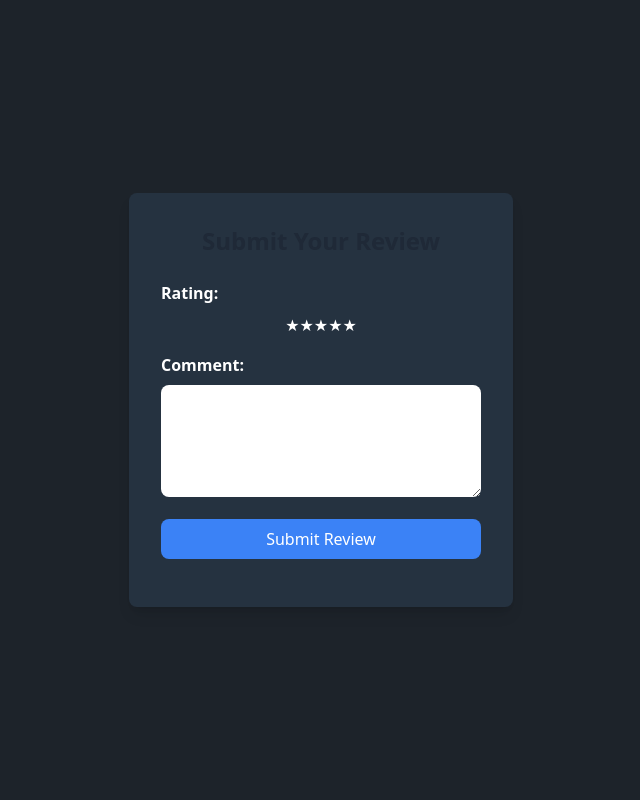
After one commit to depressedKarimul/cse311, a PHP site: page /review.php?course_id=1 in a window 1280 px wide. The commit adds this page. Shown: the whole page, without its empty margins (319-959 px from the left). Run offline with PHP 8.4, Linux system fonts and the light colour scheme; the visitor is signed in with stand-in values (Sample User, id 1); some libraries are stand-ins or nearby versions.

Commit message:
Enable students to submit reviews for courses.

```diff
--- /dev/null
+++ b/review.php
@@ -0,0 +1,101 @@
+<?php
+
+session_start();
+include('database.php');
+
+// Ensure the user is logged in
+if (!isset($_SESSION['user_id'])) {
+    header("Location: login.php");
+    exit();
+}
+
+if ($_SERVER['REQUEST_METHOD'] === 'POST') {
+    $user_id = $_SESSION['user_id'];
+    $course_id = $_POST['course_id'];
+    $rating = $_POST['rating'];
+    $comment = $_POST['comment'];
+    $review_date = date('Y-m-d');
+
+    // Insert review into the database, including user_id
+    $query = "INSERT INTO course_reviews (course_id, user_id, rating, comment, review_date) VALUES (?, ?, ?, ?, ?)";
+    $stmt = $conn->prepare($query);
+    $stmt->bind_param("iiiss", $course_id, $user_id, $rating, $comment, $review_date);
+    if ($stmt->execute()) {
+        $message = "Review submitted successfully!";
+    } else {
+        $message = "Failed to submit review.";
+    }
+}
+?>
+<!DOCTYPE html>
+<html lang="en">
+<head>
+   <?php
+   include('head_content.php')
+   ?>
+</head>
+<body>
+<div class="bg-[#1D232A] flex items-center justify-center min-h-screen">
+
+    <div class="bg-[#253240] shadow-lg rounded-lg p-8 w-96">
+        <h1 class="text-2xl font-bold text-center mb-6">Submit Your Review</h1>
+
+        <form method="POST" action="">
+            <input type="hidden" name="course_id" value="<?php echo $_GET['course_id']; ?>">
+
+            <label for="rating" class="block text-white font-semibold mb-2">Rating:</label>
+            <div class="star-rating flex justify-center mb-4">
+                <input type="radio" name="rating" value="1" id="star1" class="hidden" required>
+                <label for="star1" class="text-white">&#9733;</label>
+                <input type="radio" name="rating" value="2" id="star2" class="hidden">
+                <label for="star2" class="text-white">&#9733;</label>
+                <input type="radio" name="rating" value="3" id="star3" class="hidden">
+                <label for="star3" class="text-white">&#9733;</label>
+                <input type="radio" name="rating" value="4" id="star4" class="hidden">
+                <label for="star4" class="text-white">&#9733;</label>
+                <input type="radio" name="rating" value="5" id="star5" class="hidden">
+                <label for="star5" class="text-white">&#9733;</label>
+            </div>
+
+            <label for="comment" class="block text-white font-semibold mb-2">Comment:</label>
+            <textarea name="comment" id="comment" rows="4" class="w-full border-gray-300 rounded-lg p-2 mb-4 focus:ring-2 focus:ring-blue-500" required></textarea>
+
+            <button type="submit" class="w-full bg-blue-500 text-white py-2 rounded-lg hover:bg-blue-600 transition">
+                Submit Review
+            </button>
+        </form>
+
+        <p class="mt-4 text-center text-[#0ff639]">
+            <?php echo isset($message) ? $message : ''; ?>
+        </p>
+    </div>
+
+    <script>
+        // JavaScript for interactive star rating
+        const stars = document.querySelectorAll('.star-rating label');
+        stars.forEach(star => {
+            star.addEventListener('click', (e) => {
+                const rating = e.target.getAttribute('for').replace('star', '');
+                document.querySelector('input[name="rating"][value="' + rating + '"]').checked = true;
+                updateStarRating(rating);
+            });
+        });
+
+        // Function to highlight the stars based on the rating selected
+        function updateStarRating(rating) {
+            stars.forEach((star, index) => {
+                if (index < rating) {
+                    star.classList.add('text-yellow-400');
+                    star.classList.remove('text-gray-400');
+                } else {
+                    star.classList.add('text-gray-400');
+                    star.classList.remove('text-yellow-400');
+                }
+            });
+        }
+    </script>
+
+</body>
+</body>
+
+</html>
--- a/student_profile.php
+++ b/student_profile.php
@@ -500,7 +500,11 @@ while ($course = $result->fetch_assoc()) {
 
     <!-- Buttons hidden initially -->
     <div class="p-4 hidden" id="buttons_<?php echo $course['course_id']; ?>">
-      <button class="bg-blue-500 text-white px-4 py-2 rounded">Review</button>
+    <a href="review.php?course_id=<?php echo $course['course_id']; ?>"
+   class="bg-blue-500 text-white px-4 py-2 rounded">
+   Review
+</a>
+
       <button class="bg-green-500 text-white px-4 py-2 rounded">Quiz</button>
     </div>
   </div>
```
Also changed, not shown: database/skillprodb.sql (+5 -6 lines), student.php (+10 -0 lines).
